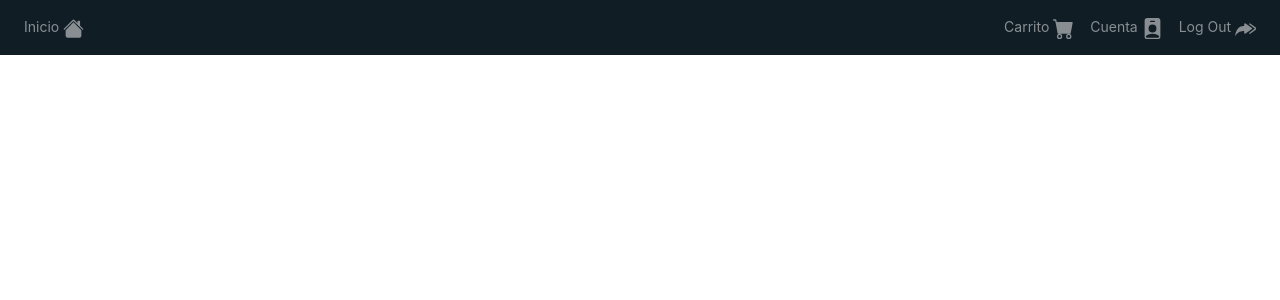
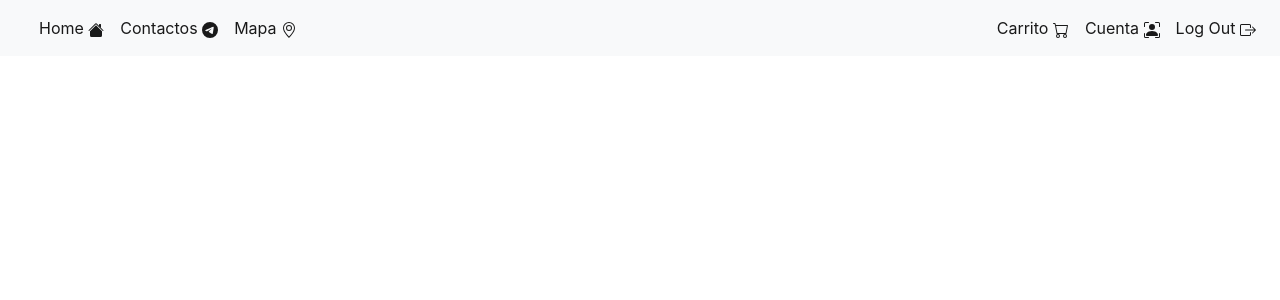
Before and after one commit to coriccf/ShopISI_frontend, an Angular app: page / in a window 1280 px wide. Shown: the top 300 px of the page. Built offline with nearby package versions, Linux system fonts and the light colour scheme.

Commit message:
fixing up Navbar

```diff
--- a/src/app/components/navbar/navbar.component.css
+++ /dev/null
@@ -1,7 +0,0 @@
-.dropdown:hover>.dropdown-menu {
-    display: block;
-  }
-
-* {
-  font-size: 2px;
-}
--- a/src/app/components/navbar/navbar.component.html
+++ b/src/app/components/navbar/navbar.component.html
@@ -1,51 +1,85 @@
-<nav class="navbar navbar-expand-md navbar-dark" id="nav" style="background-color: #101d25; font-size: 14px;">
-    <div class="navbar-collapse collapse w-100 order-1 order-md-0 dual-collapse2">
-        <ul class="navbar-nav mr-auto">
-            <li class="nav-item" >
-                <a class="nav-link" [routerLink]="['category/catalogue']" >
-                    Inicio
-                    <svg width="1.5em" height="1.5em" viewBox="0 0 16 16" class="bi bi-house-fill" fill="currentColor" xmlns="http://www.w3.org/2000/svg">
+<nav class="navbar navbar-expand-lg navbar-light bg-light">
+    <div class="container-fluid">
+
+
+
+      <div class="collapse navbar-collapse" id="navbarTogglerDemo02">
+        <ul class="navbar-nav me-auto mb-2 mb-lg-0">
+
+
+
+          <li class="nav-item">
+            <a class="nav-link active" aria-current="page" href="#">Home
+                <svg width="1em" height="1em" viewBox="0 0 16 16" class="bi bi-house-fill" fill="currentColor" xmlns="http://www.w3.org/2000/svg">
                     <path fill-rule="evenodd" d="M8 3.293l6 6V13.5a1.5 1.5 0 0 1-1.5 1.5h-9A1.5 1.5 0 0 1 2 13.5V9.293l6-6zm5-.793V6l-2-2V2.5a.5.5 0 0 1 .5-.5h1a.5.5 0 0 1 .5.5z"/>
                     <path fill-rule="evenodd" d="M7.293 1.5a1 1 0 0 1 1.414 0l6.647 6.646a.5.5 0 0 1-.708.708L8 2.207 1.354 8.854a.5.5 0 1 1-.708-.708L7.293 1.5z"/>
                 </svg>
+
+            </a>
+          </li>
+
+
+          <li class="nav-item">
+            <a class="nav-link active" aria-current="page" href="#">Contactos
+                <svg xmlns="http://www.w3.org/2000/svg" width="16" height="16" fill="currentColor" class="bi bi-telegram" viewBox="0 0 16 16">
+                    <path d="M16 8A8 8 0 1 1 0 8a8 8 0 0 1 16 0zM8.287 5.906c-.778.324-2.334.994-4.666 2.01-.378.15-.577.298-.595.442-.03.243.275.339.69.47l.175.055c.408.133.958.288 1.243.294.26.006.549-.1.868-.32 2.179-1.471 3.304-2.214 3.374-2.23.05-.012.12-.026.166.016.047.041.042.12.037.141-.03.129-1.227 1.241-1.846 1.817-.193.18-.33.307-.358.336a8.154 8.154 0 0 1-.188.186c-.38.366-.664.64.015 1.088.327.216.589.393.85.571.284.194.568.387.936.629.093.06.183.125.27.187.331.236.63.448.997.414.214-.02.435-.22.547-.82.265-1.417.786-4.486.906-5.751a1.426 1.426 0 0 0-.013-.315.337.337 0 0 0-.114-.217.526.526 0 0 0-.31-.093c-.3.005-.763.166-2.984 1.09z"/>
+                  </svg>
+
+            </a>
+          </li>
+
+          <li class="nav-item">
+            <a class="nav-link active" aria-current="page" href="#">Mapa
+               <svg xmlns="http://www.w3.org/2000/svg" width="16" height="16" fill="currentColor" class="bi bi-geo-alt" viewBox="0 0 16 16">
+              <path d="M12.166 8.94c-.524 1.062-1.234 2.12-1.96 3.07A31.493 31.493 0 0 1 8 14.58a31.481 31.481 0 0 1-2.206-2.57c-.726-.95-1.436-2.008-1.96-3.07C3.304 7.867 3 6.862 3 6a5 5 0 0 1 10 0c0 .862-.305 1.867-.834 2.94zM8 16s6-5.686 6-10A6 6 0 0 0 2 6c0 4.314 6 10 6 10z"/>
+              <path d="M8 8a2 2 0 1 1 0-4 2 2 0 0 1 0 4zm0 1a3 3 0 1 0 0-6 3 3 0 0 0 0 6z"/>
+            </svg>
+
             </a>
           </li>
 
 
 
+
+
+
         </ul>
+
       </div>
-
+    </div>
     <div class="navbar-collapse collapse w-100 order-3 dual-collapse2">
         <ul class="navbar-nav ml-auto">
-            <li class="nav-item" >
-                <a class="nav-link" [routerLink]="['user/cart']">
-                    Carrito
-                    <svg width="1.5em" height="1.5em" viewBox="0 0 16 16" class="bi bi-cart-fill" fill="currentColor" xmlns="http://www.w3.org/2000/svg">
-                        <path fill-rule="evenodd" d="M0 1.5A.5.5 0 0 1 .5 1H2a.5.5 0 0 1 .485.379L2.89 3H14.5a.5.5 0 0 1 .491.592l-1.5 8A.5.5 0 0 1 13 12H4a.5.5 0 0 1-.491-.408L2.01 3.607 1.61 2H.5a.5.5 0 0 1-.5-.5zM5 12a2 2 0 1 0 0 4 2 2 0 0 0 0-4zm7 0a2 2 0 1 0 0 4 2 2 0 0 0 0-4zm-7 1a1 1 0 1 0 0 2 1 1 0 0 0 0-2zm7 0a1 1 0 1 0 0 2 1 1 0 0 0 0-2z"/>
+            <li class="nav-item">
+                <a class="nav-link active" aria-current="page" href="#">Carrito
+
+                    <svg xmlns="http://www.w3.org/2000/svg" width="16" height="16" fill="currentColor" class="bi bi-cart" viewBox="0 0 16 16">
+                        <path d="M0 1.5A.5.5 0 0 1 .5 1H2a.5.5 0 0 1 .485.379L2.89 3H14.5a.5.5 0 0 1 .491.592l-1.5 8A.5.5 0 0 1 13 12H4a.5.5 0 0 1-.491-.408L2.01 3.607 1.61 2H.5a.5.5 0 0 1-.5-.5zM3.102 4l1.313 7h8.17l1.313-7H3.102zM5 12a2 2 0 1 0 0 4 2 2 0 0 0 0-4zm7 0a2 2 0 1 0 0 4 2 2 0 0 0 0-4zm-7 1a1 1 0 1 1 0 2 1 1 0 0 1 0-2zm7 0a1 1 0 1 1 0 2 1 1 0 0 1 0-2z"/>
                       </svg>
+
                 </a>
               </li>
 
-            <li class="nav-item" routerLinkActive="active">
-                <a class="nav-link" [routerLink]="['user/',1,'profile']">
-                    Cuenta
-                    <svg width="1.5em" height="1.5em" viewBox="0 0 16 16" class="bi bi-person-badge-fill" fill="currentColor" xmlns="http://www.w3.org/2000/svg">
-                        <path fill-rule="evenodd" d="M2 2a2 2 0 0 1 2-2h8a2 2 0 0 1 2 2v12a2 2 0 0 1-2 2H4a2 2 0 0 1-2-2V2zm4.5 0a.5.5 0 0 0 0 1h3a.5.5 0 0 0 0-1h-3zM8 11a3 3 0 1 0 0-6 3 3 0 0 0 0 6zm5 2.755C12.146 12.825 10.623 12 8 12s-4.146.826-5 1.755V14a1 1 0 0 0 1 1h8a1 1 0 0 0 1-1v-.245z"/>
+              <li class="nav-item">
+                <a class="nav-link active" aria-current="page" href="#">Cuenta
+                    <svg xmlns="http://www.w3.org/2000/svg" width="16" height="16" fill="currentColor" class="bi bi-person-bounding-box" viewBox="0 0 16 16">
+                        <path d="M1.5 1a.5.5 0 0 0-.5.5v3a.5.5 0 0 1-1 0v-3A1.5 1.5 0 0 1 1.5 0h3a.5.5 0 0 1 0 1h-3zM11 .5a.5.5 0 0 1 .5-.5h3A1.5 1.5 0 0 1 16 1.5v3a.5.5 0 0 1-1 0v-3a.5.5 0 0 0-.5-.5h-3a.5.5 0 0 1-.5-.5zM.5 11a.5.5 0 0 1 .5.5v3a.5.5 0 0 0 .5.5h3a.5.5 0 0 1 0 1h-3A1.5 1.5 0 0 1 0 14.5v-3a.5.5 0 0 1 .5-.5zm15 0a.5.5 0 0 1 .5.5v3a1.5 1.5 0 0 1-1.5 1.5h-3a.5.5 0 0 1 0-1h3a.5.5 0 0 0 .5-.5v-3a.5.5 0 0 1 .5-.5z"/>
+                        <path d="M3 14s-1 0-1-1 1-4 6-4 6 3 6 4-1 1-1 1H3zm8-9a3 3 0 1 1-6 0 3 3 0 0 1 6 0z"/>
                       </svg>
+
                 </a>
               </li>
 
-            <li class="nav-item" >
-                <a class="nav-link">
-                    Log Out
-                    <svg width="1.5em" height="1.5em" viewBox="0 0 16 16" class="bi bi-reply-all-fill" fill="currentColor" xmlns="http://www.w3.org/2000/svg">
-                        <path d="M8.079 11.9l4.568-3.281a.719.719 0 0 0 0-1.238L8.079 4.1A.716.716 0 0 0 7 4.719V6c-1.5 0-6 0-7 8 2.5-4.5 7-4 7-4v1.281c0 .56.606.898 1.079.62z"/>
-                        <path fill-rule="evenodd" d="M10.868 4.293a.5.5 0 0 1 .7-.106l3.993 2.94a1.147 1.147 0 0 1 0 1.946l-3.994 2.94a.5.5 0 0 1-.593-.805l4.012-2.954a.493.493 0 0 1 .042-.028.147.147 0 0 0 0-.252.496.496 0 0 1-.042-.028l-4.012-2.954a.5.5 0 0 1-.106-.699z"/>
+
+              <li class="nav-item">
+                <a class="nav-link active" aria-current="page" href="#">Log Out
+                    <svg xmlns="http://www.w3.org/2000/svg" width="16" height="16" fill="currentColor" class="bi bi-box-arrow-right" viewBox="0 0 16 16">
+                        <path fill-rule="evenodd" d="M10 12.5a.5.5 0 0 1-.5.5h-8a.5.5 0 0 1-.5-.5v-9a.5.5 0 0 1 .5-.5h8a.5.5 0 0 1 .5.5v2a.5.5 0 0 0 1 0v-2A1.5 1.5 0 0 0 9.5 2h-8A1.5 1.5 0 0 0 0 3.5v9A1.5 1.5 0 0 0 1.5 14h8a1.5 1.5 0 0 0 1.5-1.5v-2a.5.5 0 0 0-1 0v2z"/>
+                        <path fill-rule="evenodd" d="M15.854 8.354a.5.5 0 0 0 0-.708l-3-3a.5.5 0 0 0-.708.708L14.293 7.5H5.5a.5.5 0 0 0 0 1h8.793l-2.147 2.146a.5.5 0 0 0 .708.708l3-3z"/>
                       </svg>
                 </a>
               </li>
 
         </ul>
     </div>
+
   </nav>
```
Lines whose indentation alone changed are shown as unchanged.
